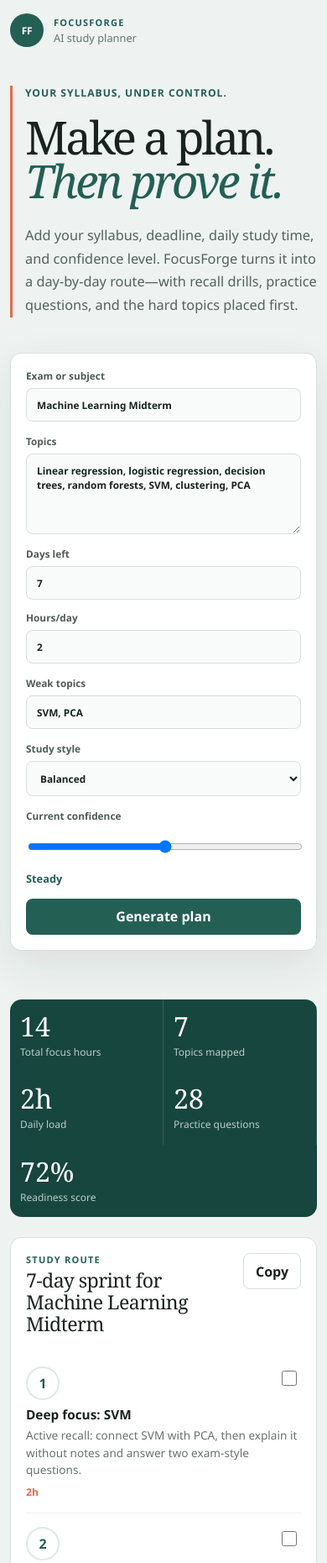
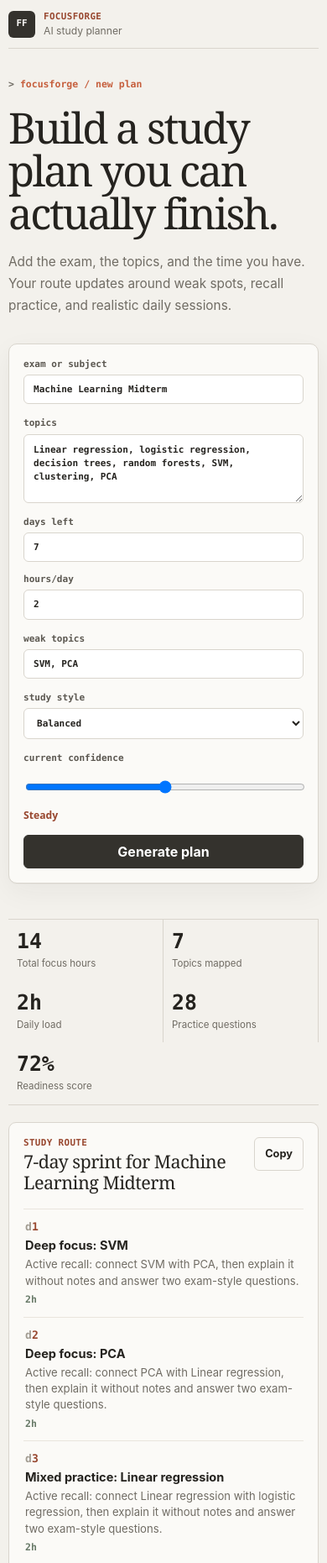
Before and after one commit to Akshaan2012/focusforge-ai-study-planner, a plain HTML site: page index.html in a window 390 px wide. Shown: the top 1861 px of the page at 84% size. Drawn offline with Linux system fonts and the light colour scheme.

Commit message:
Reframe planner as a focused command workspace

```diff
--- a/index.html
+++ b/index.html
@@ -4,7 +4,7 @@
     <meta charset="UTF-8" />
     <meta name="viewport" content="width=device-width, initial-scale=1.0" />
     <title>FocusForge AI Study Planner</title>
-    <link rel="stylesheet" href="styles.css" />
+    <link rel="stylesheet" href="styles.css?v=20260627-4" />
   </head>
   <body>
     <main class="app-shell">
@@ -19,12 +19,11 @@
 
         <div class="hero-grid">
           <div class="hero-copy">
-            <p class="status-pill">Your syllabus, under control.</p>
-            <h1>Make a plan.<br><em>Then prove it.</em></h1>
+            <p class="status-pill">focusforge / new plan</p>
+            <h1>Build a study plan you can actually finish.</h1>
             <p class="hero-text">
-              Add your syllabus, deadline, daily study time, and confidence level.
-              FocusForge turns it into a day-by-day route—with recall drills,
-              practice questions, and the hard topics placed first.
+              Add the exam, the topics, and the time you have. Your route updates
+              around weak spots, recall practice, and realistic daily sessions.
             </p>
           </div>
 
--- a/styles.css
+++ b/styles.css
@@ -1,14 +1,15 @@
 :root {
-  --ink: #18231f;
-  --muted: #66736e;
-  --green: #245f54;
-  --green-dark: #17463e;
-  --sage: #dcebe6;
-  --fog: #eef3f1;
-  --paper: #ffffff;
-  --line: #d6dfdc;
-  --coral: #e8694b;
-  --shadow: 0 18px 50px rgba(24, 35, 31, .09);
+  --ink: #25231f;
+  --muted: #706c64;
+  --canvas: #f3f1ec;
+  --paper: #fbfaf7;
+  --panel: #ffffff;
+  --line: #d9d5cd;
+  --soft-line: #e9e5dd;
+  --clay: #c65f3d;
+  --clay-dark: #98472f;
+  --sage: #687a68;
+  --code: #34322d;
 }
 
 * { box-sizing: border-box; }
@@ -17,179 +18,198 @@ body {
   margin: 0;
   min-height: 100vh;
   color: var(--ink);
-  background: var(--fog);
-  font-family: "Segoe UI", Arial, sans-serif;
+  background: var(--canvas);
+  font-family: Inter, ui-sans-serif, system-ui, -apple-system, "Segoe UI", sans-serif;
   -webkit-font-smoothing: antialiased;
 }
 button, input, textarea, select { font: inherit; }
 button { cursor: pointer; }
 h1, h2, h3, p { margin-top: 0; }
 
-.app-shell { width: min(1180px, calc(100% - 40px)); margin: 0 auto; padding: 28px 0 72px; }
-.hero { display: grid; gap: clamp(58px, 9vh, 92px); min-height: 92vh; align-content: start; padding-bottom: 84px; }
-.nav { display: flex; align-items: center; gap: 12px; }
+.app-shell { width: min(1240px, calc(100% - 32px)); margin: 0 auto; padding-bottom: 56px; }
+.hero { padding-bottom: 42px; }
+.nav {
+  display: flex;
+  align-items: center;
+  gap: 10px;
+  min-height: 66px;
+  border-bottom: 1px solid var(--line);
+}
 .brand-mark {
   display: grid;
-  width: 40px;
-  height: 40px;
+  width: 32px;
+  height: 32px;
   place-items: center;
-  border-radius: 50%;
-  background: var(--green);
-  color: white;
-  font-size: .75rem;
-  font-weight: 800;
-  letter-spacing: -.02em;
+  border-radius: 6px;
+  background: var(--code);
+  color: var(--paper);
+  font: 700 .68rem/1 ui-monospace, "SFMono-Regular", Consolas, monospace;
 }
 .overline, .brand-subtitle { margin: 0; }
 .overline {
-  color: var(--green);
-  font-size: .69rem;
-  font-weight: 800;
-  letter-spacing: .11em;
+  color: var(--clay-dark);
+  font: 700 .68rem/1.2 ui-monospace, "SFMono-Regular", Consolas, monospace;
+  letter-spacing: .035em;
   text-transform: uppercase;
 }
-.brand-subtitle { margin-top: 2px; color: var(--muted); font-size: .8rem; }
+.brand-subtitle { margin-top: 2px; color: var(--muted); font-size: .76rem; }
 
 .hero-grid {
   display: grid;
-  grid-template-columns: minmax(0, .95fr) minmax(390px, 500px);
-  gap: clamp(56px, 8vw, 108px);
-  align-items: center;
+  grid-template-columns: minmax(280px, .78fr) minmax(560px, 1.22fr);
+  gap: clamp(44px, 7vw, 92px);
+  align-items: start;
+  padding-top: 54px;
 }
-.hero-copy { min-width: 0; max-width: 600px; padding-left: 22px; border-left: 3px solid var(--coral); }
-.status-pill { margin: 0 0 18px; color: var(--green); font-size: .76rem; font-weight: 800; letter-spacing: .08em; text-transform: uppercase; }
+.hero-copy { max-width: 440px; padding-top: 26px; }
+.status-pill {
+  margin: 0 0 18px;
+  color: var(--clay);
+  font: 700 .72rem/1.2 ui-monospace, "SFMono-Regular", Consolas, monospace;
+}
+.status-pill::before { content: "> "; color: var(--muted); }
 h1 {
-  max-width: 570px;
-  margin-bottom: 25px;
+  max-width: 440px;
+  margin-bottom: 20px;
   font-family: Georgia, "Times New Roman", serif;
-  font-size: clamp(3.25rem, 5.7vw, 5.6rem);
+  font-size: clamp(2.65rem, 4.5vw, 4.35rem);
   font-weight: 400;
-  line-height: .96;
-  letter-spacing: -.055em;
+  line-height: 1.01;
+  letter-spacing: -.045em;
 }
-h1 em { color: var(--green); font-weight: 400; }
-.hero-text { max-width: 520px; margin: 0; color: #53615c; font-size: 1.02rem; line-height: 1.7; }
+.hero-text { max-width: 420px; margin: 0; color: var(--muted); font-size: .96rem; line-height: 1.68; }
 
 .planner-card, .panel { border: 1px solid var(--line); background: var(--paper); }
 .planner-card {
   display: grid;
-  gap: 15px;
-  border-radius: 18px;
-  padding: 28px;
-  box-shadow: var(--shadow);
+  grid-template-columns: 1fr 1fr;
+  gap: 16px;
+  border-radius: 10px;
+  padding: 24px;
+  box-shadow: 0 1px 0 rgba(37,35,31,.03), 0 10px 32px rgba(37,35,31,.05);
 }
-label { display: grid; gap: 7px; color: #4e5c57; font-size: .74rem; font-weight: 700; }
+.planner-card > label:nth-child(1),
+.planner-card > label:nth-child(2),
+.planner-card > label:nth-child(4),
+.planner-card > label:nth-child(5),
+.planner-card > .primary-action { grid-column: 1 / -1; }
+.planner-card > .form-row { grid-column: 1 / -1; }
+label {
+  display: grid;
+  gap: 6px;
+  color: #5b5750;
+  font: 650 .69rem/1.2 ui-monospace, "SFMono-Regular", Consolas, monospace;
+  text-transform: lowercase;
+}
 input, textarea, select {
   width: 100%;
   border: 1px solid var(--line);
-  border-radius: 8px;
-  background: #f9fbfa;
+  border-radius: 6px;
+  background: white;
   color: var(--ink);
-  padding: 11px 12px;
+  padding: 10px 11px;
   outline: none;
 }
-textarea { min-height: 96px; resize: vertical; line-height: 1.45; }
-input:focus, textarea:focus, select:focus, button:focus-visible { border-color: var(--green); box-shadow: 0 0 0 3px rgba(36, 95, 84, .14); outline: none; }
-.form-row { display: grid; grid-template-columns: 1fr 1fr; gap: 13px; }
-.range-label { color: var(--green); font-size: .8rem; font-weight: 700; }
-.primary-action, .ghost-button { min-height: 43px; border-radius: 8px; font-weight: 700; }
-.primary-action { border: 0; background: var(--green); color: white; }
-.primary-action:hover { background: var(--green-dark); }
-.ghost-button { border: 1px solid var(--line); background: white; color: var(--ink); padding: 0 14px; }
-.ghost-button:hover { border-color: var(--green); color: var(--green); }
+textarea { min-height: 82px; resize: vertical; line-height: 1.45; }
+input:focus, textarea:focus, select:focus, button:focus-visible { border-color: var(--clay); box-shadow: 0 0 0 3px rgba(198,95,61,.13); outline: none; }
+.form-row { display: grid; grid-template-columns: 1fr 1fr; gap: 14px; }
+.range-label { color: var(--clay-dark); font: 650 .76rem/1.2 ui-sans-serif, system-ui, sans-serif; text-transform: none; }
+.primary-action, .ghost-button { min-height: 40px; border-radius: 6px; font-weight: 650; }
+.primary-action { border: 1px solid var(--code); background: var(--code); color: white; }
+.primary-action:hover { border-color: var(--clay-dark); background: var(--clay-dark); }
+.ghost-button { border: 1px solid var(--line); background: transparent; color: var(--ink); padding: 0 12px; font-size: .8rem; }
+.ghost-button:hover { border-color: #a9a49a; background: white; }
 
-.dashboard { display: grid; gap: 24px; scroll-margin-top: 24px; }
-.summary-strip { display: grid; grid-template-columns: repeat(5, 1fr); border-radius: 14px; background: var(--green-dark); overflow: hidden; }
-.summary-strip article { min-width: 0; padding: 20px; border-right: 1px solid rgba(255,255,255,.14); }
+.dashboard { display: grid; gap: 20px; scroll-margin-top: 16px; }
+.summary-strip {
+  display: grid;
+  grid-template-columns: repeat(5, 1fr);
+  border-block: 1px solid var(--line);
+}
+.summary-strip article { min-width: 0; padding: 16px 18px; border-right: 1px solid var(--line); }
 .summary-strip article:last-child { border-right: 0; }
-.summary-strip span { display: block; color: white; font-family: Georgia, serif; font-size: 2rem; line-height: 1; }
-.summary-strip p { margin: 7px 0 0; color: #b9cec7; font-size: .75rem; line-height: 1.3; }
+.summary-strip span { display: block; font: 600 1.55rem/1 ui-monospace, "SFMono-Regular", Consolas, monospace; }
+.summary-strip p { margin: 6px 0 0; color: var(--muted); font-size: .72rem; line-height: 1.25; }
 
-.main-grid { display: grid; grid-template-columns: minmax(0, 1fr) 340px; gap: 24px; align-items: start; }
-.panel { border-radius: 16px; padding: 25px; }
-.panel-heading { display: flex; align-items: start; justify-content: space-between; gap: 18px; margin-bottom: 22px; }
-.panel h2 { margin: 4px 0 0; font-family: Georgia, "Times New Roman", serif; font-size: clamp(1.45rem, 3vw, 2rem); font-weight: 400; line-height: 1.12; letter-spacing: -.025em; }
+.main-grid { display: grid; grid-template-columns: minmax(0, 1fr) 330px; gap: 20px; align-items: start; }
+.panel { border-radius: 9px; padding: 22px; }
+.panel-heading { display: flex; align-items: start; justify-content: space-between; gap: 16px; margin-bottom: 19px; }
+.panel h2 { margin: 4px 0 0; font-family: Georgia, "Times New Roman", serif; font-size: clamp(1.35rem, 2.5vw, 1.8rem); font-weight: 400; line-height: 1.15; letter-spacing: -.025em; }
 
-.timeline { position: relative; display: grid; gap: 0; padding-left: 6px; }
-.timeline::before { content: ""; position: absolute; top: 22px; bottom: 22px; left: 34px; width: 2px; background: var(--sage); }
+.timeline { display: grid; }
 .day-card {
-  position: relative;
   display: grid;
-  grid-template-columns: auto 54px minmax(0, 1fr) auto;
-  gap: 14px;
+  grid-template-columns: auto 42px minmax(0, 1fr) auto;
+  gap: 13px;
   align-items: center;
-  padding: 15px 0;
+  border-top: 1px solid var(--soft-line);
+  padding: 14px 2px;
 }
-.day-card + .day-card { border-top: 1px solid #edf1ef; }
-.day-card.completed { background: linear-gradient(90deg, rgba(220,235,230,.55), transparent); }
-.done-check { width: 18px; height: 18px; accent-color: var(--green); z-index: 1; }
+.day-card:last-child { border-bottom: 1px solid var(--soft-line); }
+.day-card.completed { background: #f2f3ed; }
+.done-check { width: 17px; height: 17px; accent-color: var(--clay); }
 .day-number {
-  z-index: 1;
-  display: grid;
-  width: 40px;
-  height: 40px;
-  place-items: center;
-  border: 2px solid var(--sage);
-  border-radius: 50%;
-  background: white;
-  color: var(--green);
-  font-weight: 800;
+  color: var(--clay-dark);
+  font: 650 .82rem/1 ui-monospace, "SFMono-Regular", Consolas, monospace;
+  text-align: center;
 }
-.day-card h3 { margin-bottom: 4px; font-size: .96rem; }
-.day-card p { margin: 0; color: var(--muted); font-size: .85rem; line-height: 1.5; }
-.time-chip { color: var(--coral); font-size: .76rem; font-weight: 800; white-space: nowrap; }
+.day-number::before { content: "d"; color: #a29c92; }
+.day-card h3 { margin-bottom: 4px; font-size: .91rem; font-weight: 650; }
+.day-card p { margin: 0; color: var(--muted); font-size: .82rem; line-height: 1.47; }
+.time-chip { color: var(--sage); font: 700 .72rem/1 ui-monospace, "SFMono-Regular", Consolas, monospace; white-space: nowrap; }
 
-.coach-panel { position: sticky; top: 20px; }
-.priority-list { display: grid; margin: 18px 0 24px; }
-.priority-item { display: grid; grid-template-columns: auto 1fr; gap: 10px; align-items: center; border-top: 1px solid var(--line); padding: 11px 0; }
-.priority-item:last-child { border-bottom: 1px solid var(--line); }
-.priority-dot { width: 8px; height: 8px; border-radius: 50%; background: var(--coral); }
-.priority-item small { display: block; margin-top: 2px; color: var(--muted); }
-.coach-note, .quiz-box { padding: 15px; border-radius: 10px; background: var(--fog); }
-.coach-note + .coach-note, .quiz-box { margin-top: 12px; }
-.coach-note h3, .quiz-box h3 { margin-bottom: 6px; font-size: .88rem; }
-.coach-note p, .quiz-box li { color: var(--muted); font-size: .84rem; line-height: 1.52; }
+.coach-panel { position: sticky; top: 16px; background: var(--code); color: #f7f4ed; border-color: var(--code); }
+.coach-panel .overline { color: #e7a58e; }
+.coach-panel h2 { color: white; }
+.priority-list { display: grid; margin: 17px 0 21px; }
+.priority-item { display: grid; grid-template-columns: auto 1fr; gap: 9px; align-items: center; border-top: 1px solid #514e48; padding: 10px 0; }
+.priority-item:last-child { border-bottom: 1px solid #514e48; }
+.priority-dot { width: 6px; height: 6px; border-radius: 50%; background: #df8567; }
+.priority-item small { display: block; margin-top: 2px; color: #aaa69e; }
+.coach-note, .quiz-box { border-left: 2px solid #776f64; padding-left: 12px; }
+.coach-note + .coach-note, .quiz-box { margin-top: 19px; }
+.coach-note h3, .quiz-box h3 { margin-bottom: 5px; font: 650 .74rem/1.2 ui-monospace, "SFMono-Regular", Consolas, monospace; }
+.coach-note p, .quiz-box li { color: #c6c2ba; font-size: .8rem; line-height: 1.5; }
 .quiz-box ol { margin: 0; padding-left: 18px; }
 
-.extras-grid { display: grid; grid-template-columns: repeat(3, minmax(0, 1fr)); gap: 24px; }
+.extras-grid { display: grid; grid-template-columns: repeat(3, minmax(0, 1fr)); gap: 20px; }
 .quiz-builder-panel { grid-column: 1 / -1; }
-.compact-heading { margin-bottom: 15px; }
+.compact-heading { margin-bottom: 14px; }
 .flashcards, .recipe-list, .checklist, .topic-quiz { display: grid; }
-.flashcard, .recipe-item, .check-item, .question-card { border-top: 1px solid var(--line); padding: 14px 0; }
-.flashcard:last-child, .recipe-item:last-child, .check-item:last-child, .question-card:last-child { border-bottom: 1px solid var(--line); }
-.flashcard strong, .recipe-item strong { display: block; margin-bottom: 5px; }
-.flashcard p, .recipe-item p, .question-card p { margin: 0; color: var(--muted); font-size: .85rem; line-height: 1.5; }
-.quiz-controls { display: grid; grid-template-columns: 1fr 180px; gap: 13px; margin-bottom: 16px; }
-.question-card { display: grid; gap: 10px; }
-.question-card h3 { margin: 0; color: var(--green); font-size: .86rem; }
-.answer-button { width: fit-content; min-height: 35px; border: 1px solid var(--line); border-radius: 7px; background: white; color: var(--ink); padding: 0 11px; font-size: .78rem; font-weight: 700; }
-.answer-button:hover { border-color: var(--green); color: var(--green); }
-.answer { display: none; border-left: 3px solid var(--coral); padding-left: 10px; }
+.flashcard, .recipe-item, .check-item, .question-card { border-top: 1px solid var(--soft-line); padding: 13px 0; }
+.flashcard:last-child, .recipe-item:last-child, .check-item:last-child, .question-card:last-child { border-bottom: 1px solid var(--soft-line); }
+.flashcard strong, .recipe-item strong { display: block; margin-bottom: 4px; font-size: .88rem; }
+.flashcard p, .recipe-item p, .question-card p { margin: 0; color: var(--muted); font-size: .81rem; line-height: 1.48; }
+.quiz-controls { display: grid; grid-template-columns: 1fr 180px; gap: 13px; margin-bottom: 15px; }
+.question-card { display: grid; gap: 9px; }
+.question-card h3 { margin: 0; color: var(--clay-dark); font: 650 .75rem/1.2 ui-monospace, "SFMono-Regular", Consolas, monospace; }
+.answer-button { width: fit-content; min-height: 33px; border: 1px solid var(--line); border-radius: 5px; background: white; color: var(--ink); padding: 0 10px; font-size: .75rem; font-weight: 650; }
+.answer-button:hover { border-color: var(--clay); color: var(--clay-dark); }
+.answer { display: none; border-left: 2px solid var(--clay); padding-left: 9px; }
 .question-card.revealed .answer { display: block; }
-.check-item { display: flex; align-items: center; gap: 10px; color: var(--muted); font-size: .86rem; letter-spacing: 0; text-transform: none; }
+.check-item { display: flex; align-items: center; gap: 9px; color: var(--muted); font: 600 .81rem/1.4 ui-sans-serif, system-ui, sans-serif; letter-spacing: 0; text-transform: none; }
 
-@media (max-width: 960px) {
-  .hero { min-height: auto; }
+@media (max-width: 940px) {
   .hero-grid, .main-grid, .extras-grid { grid-template-columns: 1fr; }
-  .hero-copy { max-width: 720px; }
-  .planner-card { max-width: 650px; }
+  .hero-copy { max-width: 620px; padding-top: 0; }
+  .planner-card { max-width: 760px; }
   .coach-panel { position: static; }
   .summary-strip { grid-template-columns: repeat(3, 1fr); }
 }
 @media (max-width: 620px) {
-  .app-shell { width: min(100% - 24px, 1180px); padding-top: 16px; }
-  .hero { gap: 46px; padding-bottom: 58px; }
-  .hero-grid { gap: 42px; }
-  .hero-copy { padding-left: 15px; }
-  h1 { font-size: clamp(3rem, 14vw, 4.2rem); }
-  .planner-card, .panel { border-radius: 13px; padding: 18px; }
+  .app-shell { width: min(100% - 20px, 1240px); }
+  .nav { min-height: 58px; }
+  .hero-grid { gap: 32px; padding-top: 36px; }
+  h1 { font-size: clamp(2.6rem, 13vw, 3.6rem); }
+  .planner-card, .panel { padding: 17px; }
+  .planner-card { grid-template-columns: 1fr; }
+  .planner-card > label, .planner-card > .form-row, .planner-card > .primary-action { grid-column: 1; }
   .summary-strip { grid-template-columns: repeat(2, 1fr); }
-  .summary-strip article { padding: 16px 12px; }
+  .summary-strip article { padding: 14px 10px; }
   .form-row, .day-card, .quiz-controls { grid-template-columns: 1fr; }
-  .timeline { padding-left: 0; }
-  .timeline::before { display: none; }
-  .day-card { gap: 7px; padding: 16px 0; }
-  .done-check { position: absolute; top: 18px; right: 2px; }
+  .day-card { gap: 7px; }
+  .done-check { position: absolute; opacity: 0; }
+  .day-number { text-align: left; }
   .time-chip { width: fit-content; }
 }
 @media (prefers-reduced-motion: reduce) { html { scroll-behavior: auto; } }
```
